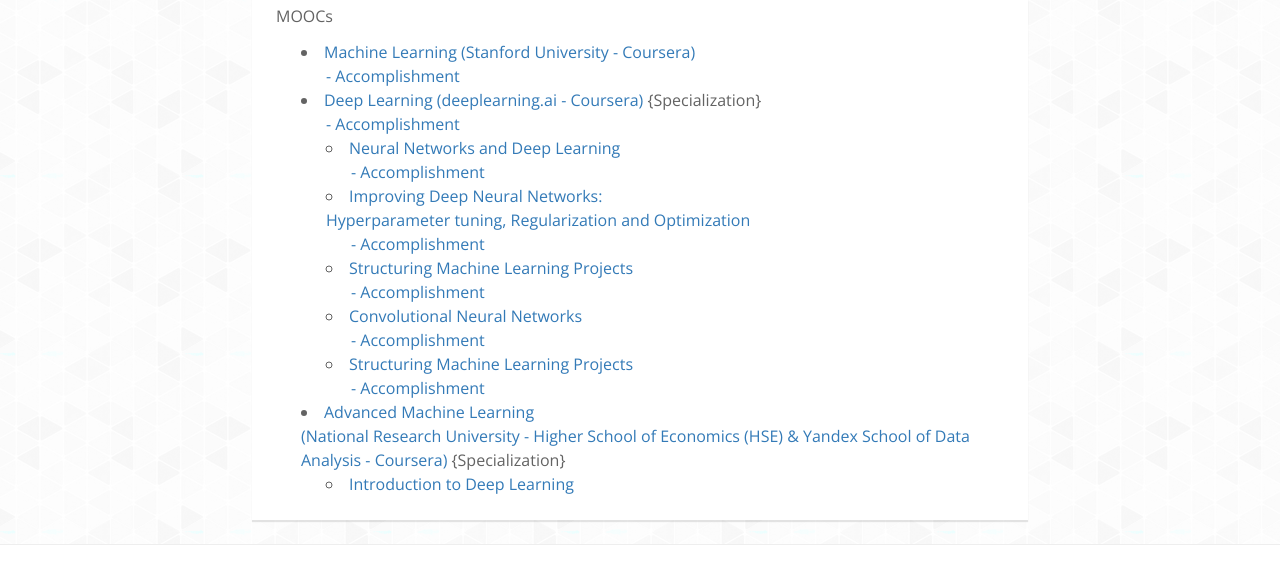
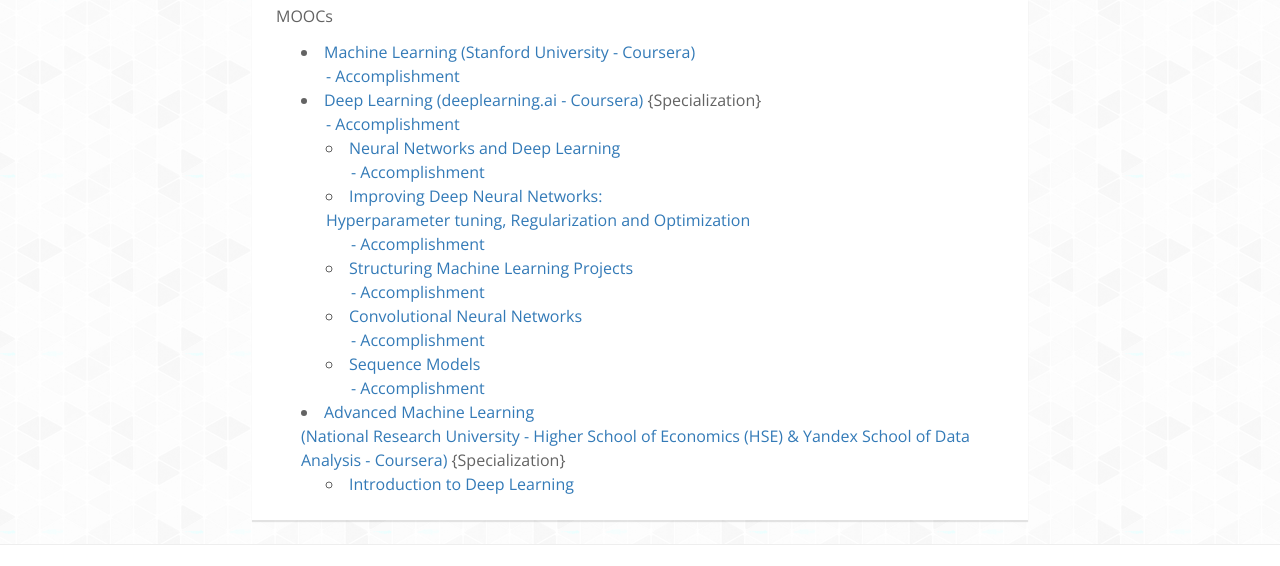
Before and after one commit to AShar97/ashar97.github.io, a plain HTML site: page certifications/index.html in a window 1280 px wide. Shown: the part 195-761 px from the top of the page. Drawn offline with nearby package versions, Linux system fonts and the light colour scheme; files whose address does not match are found by name.

Commit message:
Certifications edited.

```diff
--- a/certifications/index.html
+++ b/certifications/index.html
@@ -120,7 +120,7 @@
                         					</ul>
                         				</li>
                         				<li>
-                        					<a href="https://www.coursera.org/learn/nlp-sequence-models/">Structuring Machine Learning Projects</a>
+                        					<a href="https://www.coursera.org/learn/nlp-sequence-models/">Sequence Models</a>
                         					<ul>
                         						<li>
                         							<a href="https://www.coursera.org/account/accomplishments/records/SE392KW5JNT2">- Accomplishment</a>
```
